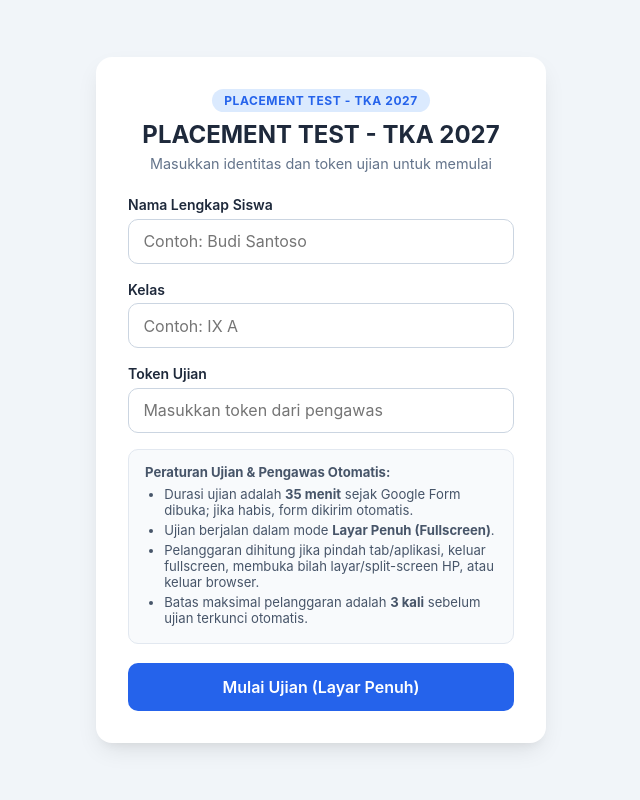
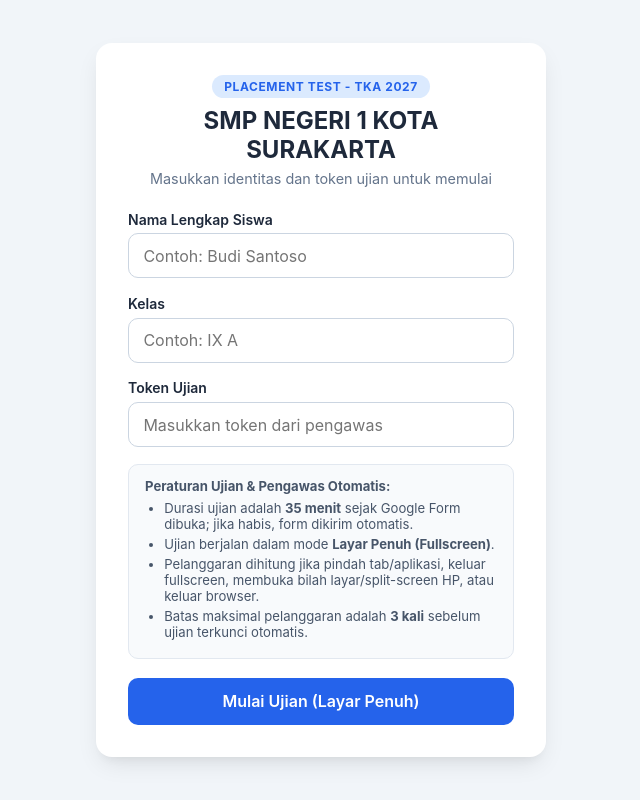
Before and after one commit to dwispensa7-prog/place7.github.io, a plain HTML site: page index.html in a window 1280 px wide. Shown: the whole page, without its empty margins (319-959 px from the left). Drawn offline with Linux system fonts and the light colour scheme.

Commit message:
Update index.html

```diff
--- a/index.html
+++ b/index.html
@@ -560,7 +560,7 @@
      * ====================================================================
      */
     const EXAM_CONFIG = {
-      examTitle: "PLACEMENT TEST - TKA 2027",
+      examTitle: "SMP NEGERI 1 KOTA SURAKARTA",
       // Ganti dengan URL Embed Google Form Anda (akhiran ?embedded=true)
       googleFormUrl: "https://docs.google.com/forms/d/e/1FAIpQLSfI41pasCabQEhAUE8H2MqHL-sWojQqGcMo0ARKoRBqkD6hWw/viewform?usp=dialog",
       // Opsional: URL /formResponse untuk submit otomatis via POST jika entry ID dikonfigurasi
```
